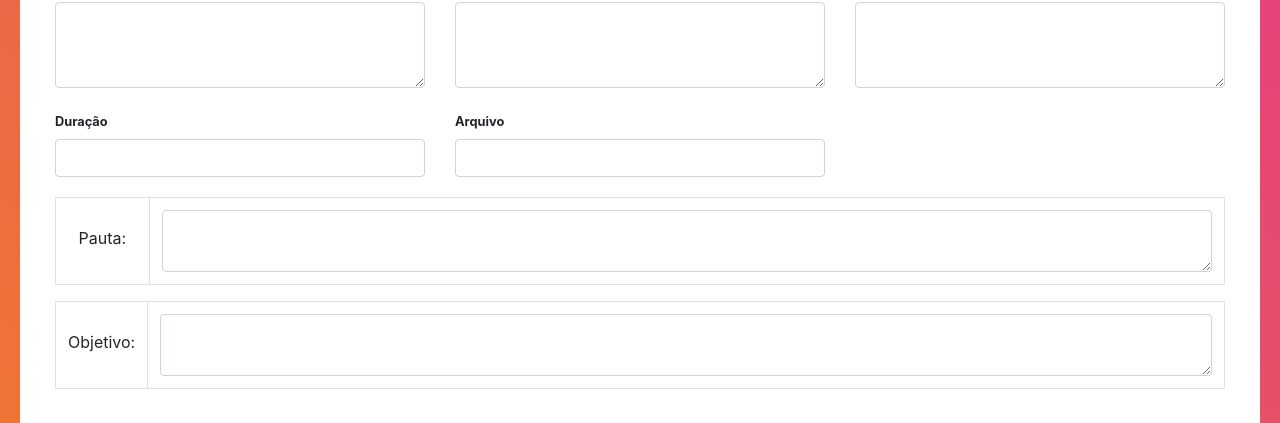
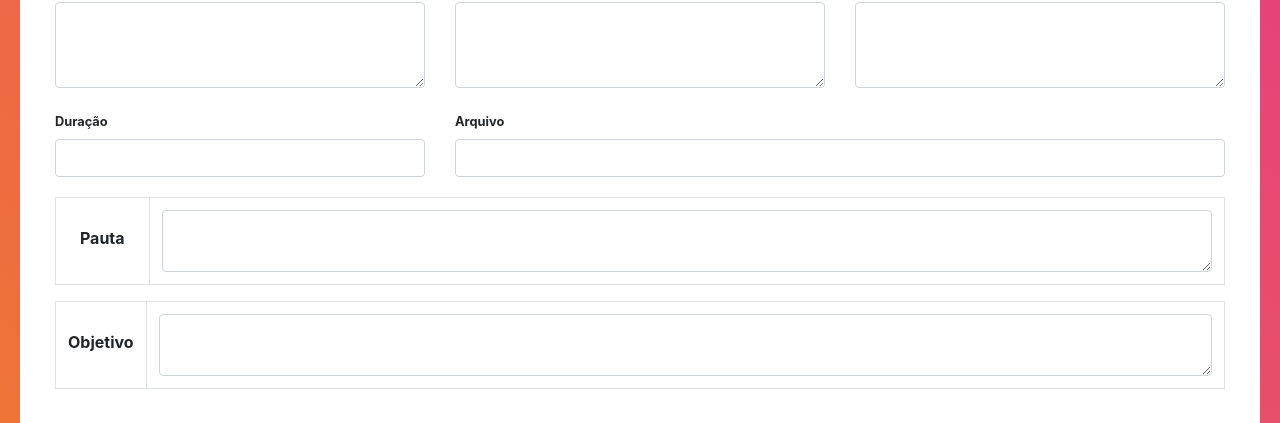
Before and after one commit to T14g/react-php-atas, a React (Create React App) app: page / in a window 1280 px wide. Shown: the part 504-927 px from the top of the page. Built offline with nearby package versions, Linux system fonts and the light colour scheme; no server answers.

Commit message:
Ajuste col arquivo

```diff
--- a/src/components/formulario/formulario.component.jsx
+++ b/src/components/formulario/formulario.component.jsx
@@ -158,7 +158,7 @@ return(
                     handleChange={(e) => setDadosAta({...useDadosAta, duracao : e.target.value})}/>
                 </div>
 
-                <div className="col-md-4">
+                <div className="col-md-8">
                     <Input label="Arquivo" type="text"
                     handleChange={(e) => setDadosAta({...useDadosAta, arquivo : e.target.value})}/>
                 </div>
@@ -169,7 +169,7 @@ return(
                 <table className="table table-bordered" >
                     <tbody>
                         <tr>
-                            <td style={{width: "8%"}} className="pauta" type="text" cols="80" > Pauta:</td>
+                            <td style={{width: "8%"}} className="pauta" type="text" cols="80" ><strong>Pauta</strong></td>
                             <td> <textarea onChange={(e) => setDadosAta({...useDadosAta, pauta : e.target.value})} className="form-control" required></textarea> </td>
                         </tr>
                     </tbody>
@@ -178,7 +178,7 @@ return(
                 <table className="table table-bordered" >
                     <tbody>
                         <tr>
-                            <td style={{width: "7%"}} className="pauta" type="text" cols="80"> Objetivo:</td>
+                            <td style={{width: "7%"}} className="pauta" type="text" cols="80"><strong>Objetivo</strong></td>
                             <td> <textarea onChange={(e) => setDadosAta({...useDadosAta, objetivo : e.target.value})} className="form-control" required ></textarea> </td>
                         </tr>
                     </tbody>
```
